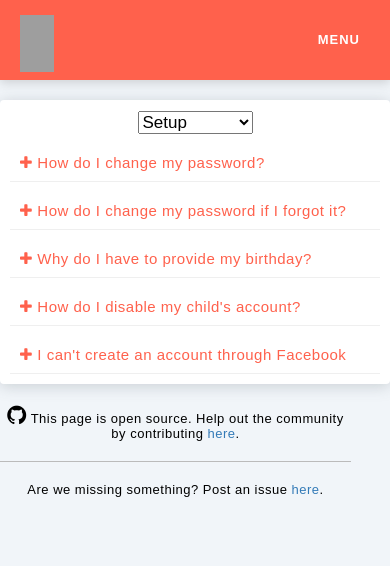
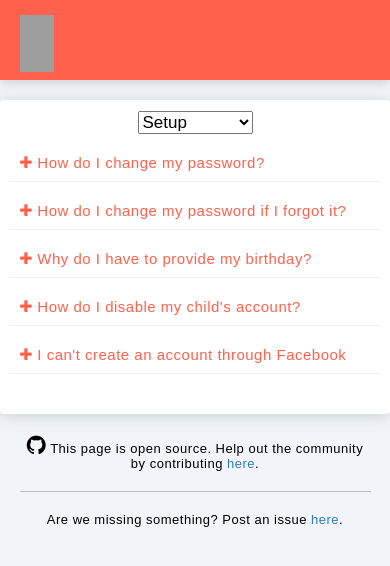
Before and after one commit to Toybox-Labs/support-page, a React (Create React App) app: page / in a window 390 px wide. Shown: the top 566 px of the page. Built offline with nearby package versions, Linux system fonts and the light colour scheme; grey boxes are pictures that could not be loaded; what webfontloader would draw is missing.

Commit message:
fixing layout issues

```diff
--- a/src/navbar/NavBar.js
+++ b/src/navbar/NavBar.js
@@ -54,16 +54,8 @@ class NavBarContainer extends React.Component {
                       <div className="top-right-wrapper">
 
 
+                        <span><a rel="nofollow" className="logo-small-right-support" href={ToyboxNavigationHelpers.getToyboxHomeURL()}></a></span>
 
-                        {this.props.user &&
-                            (<div className="navbar-icon">
-                              <a className="account-btn" rel="nofollow">
-                                <div className="icon">a</div>
-                              </a>
-                            </div>)
-                        }
-                        <span><a rel="nofollow" className="logo-small-right-support" href={ToyboxNavigationHelpers.getToyboxHomeURL()}></a></span>
-                        <a className="menu-btn" >MENU</a>
                       </div>
                     </span>
                   </div>
--- a/src/troubleshoot/Troubleshoot.css
+++ b/src/troubleshoot/Troubleshoot.css
@@ -118,7 +118,8 @@
     padding: 10px;
     border-radius: 4px;
     box-shadow: 0 2px 15px rgba(84, 96, 103, 0.25);
-    overflow: hidden; }
+    overflow: hidden;
+    padding-bottom: 40px; }
     @media only screen and (min-width: 767px) {
       .troubleshoot .main-troubleshoot {
         width: 90%; } }
@@ -211,6 +212,9 @@
     font-size: 17px; }
   .troubleshoot .open-source-message {
     width: 90%; }
+    @media only screen and (max-width: 767px) {
+      .troubleshoot .open-source-message {
+        margin: 0 auto; } }
 
 @keyframes expandSection {
   0% {
--- a/src/troubleshoot/Troubleshoot.scss
+++ b/src/troubleshoot/Troubleshoot.scss
@@ -124,6 +124,7 @@
     border-radius: 4px;
     box-shadow: 0 2px 15px rgba(84,96,103,.25);
     overflow: hidden;
+    padding-bottom: 40px;
     @include respond-to(not-extra-small-windows)
     {
       width: 90%;
@@ -276,6 +277,10 @@
   .open-source-message
   {
     width: 90%;
+    @include respond-to(extra-small-windows)
+    {
+      margin: 0 auto;
+    }
   }
 }
 
```
